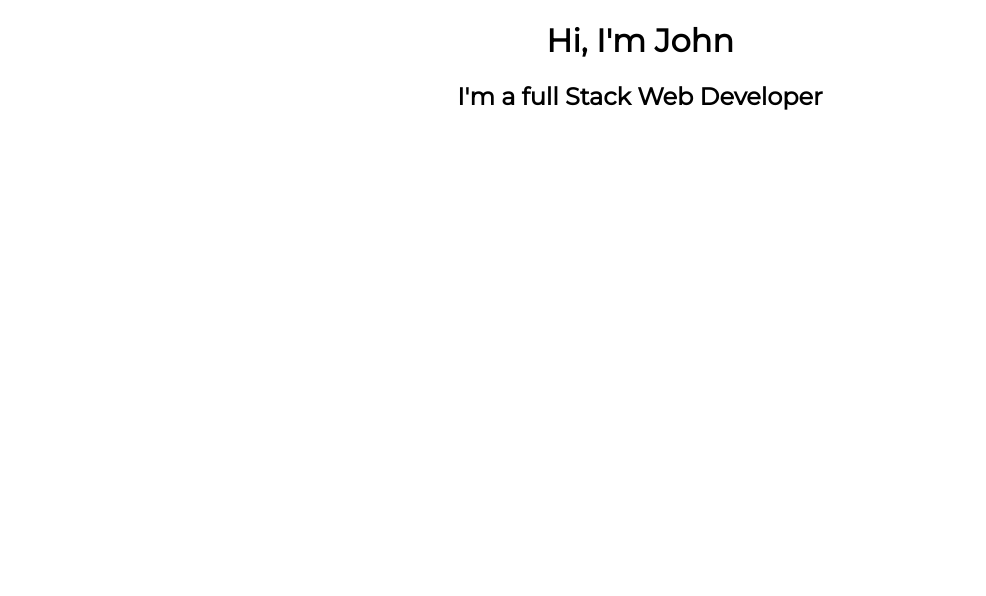
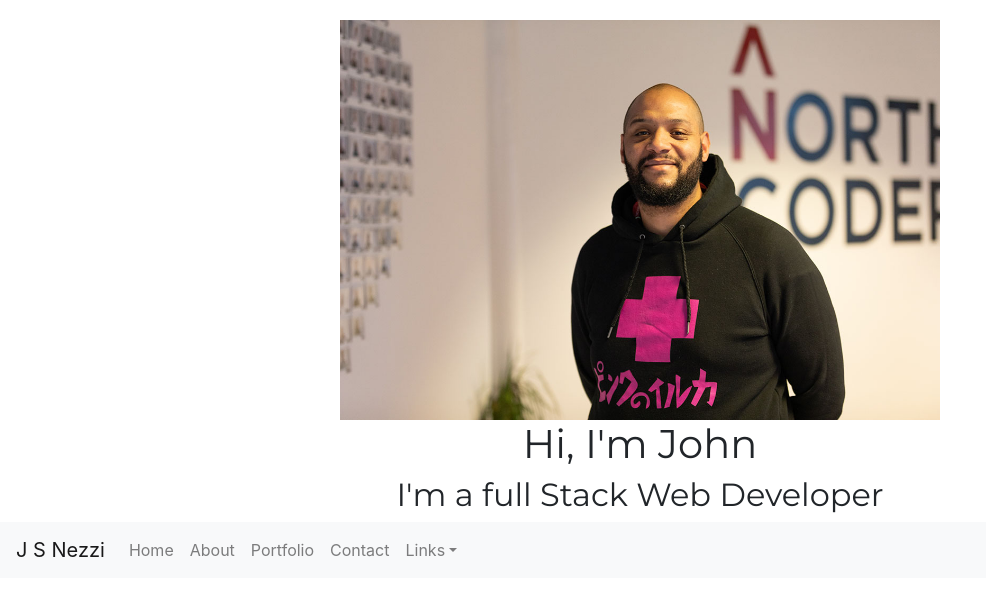
Before and after one commit to johnnezzi/PortfolioSite, a React (Create React App) app in the folder newwebsite/: page / in a window 1280 px wide. Shown: the top 596 px of the page, without its empty margins (0-986 px from the left). Built offline with nearby package versions, Linux system fonts and the light colour scheme.

Commit message:
add navbar

```diff
--- a/newwebsite/package.json
+++ b/newwebsite/package.json
@@ -3,7 +3,9 @@
   "version": "0.1.0",
   "private": true,
   "dependencies": {
+    "bootstrap": "^4.3.1",
     "react": "^16.8.3",
+    "react-bootstrap": "^1.0.0-beta.5",
     "react-dom": "^16.8.3",
     "react-scripts": "2.1.5"
   },
--- a/newwebsite/src/App.js
+++ b/newwebsite/src/App.js
@@ -1,12 +1,14 @@
 import React, { Component } from 'react';
 import './App.css';
-import Landing from './components/landing';
+import Header from './components/Header';
+import MyNavbar from './components/Navbar';
 
 class App extends Component {
   render() {
     return (
       <div className="App">
-       <Landing/>
+       <Header/>
+       <MyNavbar sticky="bottom"/>
       </div>
     );
   }
--- /dev/null
+++ b/newwebsite/src/components/Header.js
@@ -0,0 +1,19 @@
+import React from 'react'
+import '../css/Header.css'
+import myPhoto from '../assets/JNezzi.jpg'
+
+const Header = () => {
+  return (
+    <div className='landing'>
+      <div className='landingpage'>
+        <img className='myPic' src={myPhoto} alt="You should be looking at a beautiful picture of me"/>
+        <h1>Hi, I'm John</h1>
+        <h2>I'm a full Stack Web Developer</h2>
+      </div>
+    </div>
+
+
+   );
+}
+
+export default Header;
--- /dev/null
+++ b/newwebsite/src/components/Navbar.js
@@ -0,0 +1,31 @@
+import React from 'react';
+import Navbar from 'react-bootstrap/Navbar';
+import Nav from 'react-bootstrap/Nav'
+import NavDropdown from 'react-bootstrap/NavDropdown'
+
+export default class MyNavbar extends React.Component {
+
+  render() {
+    return (
+      <Navbar bg="light" expand="lg">
+        <Navbar.Brand href="#home">J S Nezzi</Navbar.Brand>
+        <Navbar.Toggle aria-controls="basic-navbar-nav" />
+        <Navbar.Collapse id="basic-navbar-nav">
+        <Nav className="mr-auto">
+        <Nav.Link href="#home">Home</Nav.Link>
+        <Nav.Link href="#home">About</Nav.Link>
+        <Nav.Link href="#home">Portfolio</Nav.Link>
+        <Nav.Link href="#link">Contact</Nav.Link>
+      <NavDropdown title="Links" id="basic-nav-dropdown">
+        <NavDropdown.Item href="https://twitter.com/NezziJohn">Twitter</NavDropdown.Item>
+        <NavDropdown.Item href="https://github.com/johnnezzi">GitHub</NavDropdown.Item>
+        <NavDropdown.Divider />
+        <NavDropdown.Item href="#action/3.4">Separated link</NavDropdown.Item>
+      </NavDropdown>
+    </Nav>
+  </Navbar.Collapse>
+</Navbar>
+
+    )
+}
+}
--- a/newwebsite/src/components/landing.js
+++ /dev/null
@@ -1,17 +0,0 @@
-import React from 'react'
-import '../css/Landing.css'
-
-const Landing = () => {
-  return (
-    <div className='landing'>
-      <div className='text'>
-        <h1>Hi, I'm John</h1>
-        <h2>I'm a full Stack Web Developer</h2>
-      </div>
-    </div>
-
-
-   );
-}
-
-export default Landing;
--- a/newwebsite/src/css/Landing.css
+++ b/newwebsite/src/css/Header.css
@@ -6,3 +6,10 @@
 .text {
   margin: auto;
 }
+
+.myPic {
+  margin-top: 20px;
+  height: 400px;
+  width: auto;
+
+}
--- a/newwebsite/src/index.js
+++ b/newwebsite/src/index.js
@@ -2,5 +2,6 @@ import React from 'react';
 import ReactDOM from 'react-dom';
 import './index.css';
 import App from './App';
+import 'bootstrap/dist/css/bootstrap.min.css'
 
 ReactDOM.render(<App />, document.getElementById('root'));
```
Also changed, not shown: newwebsite/src/assets/JNezzi.jpg (added), 1 other file (tests, documents, lock files or other folders).
